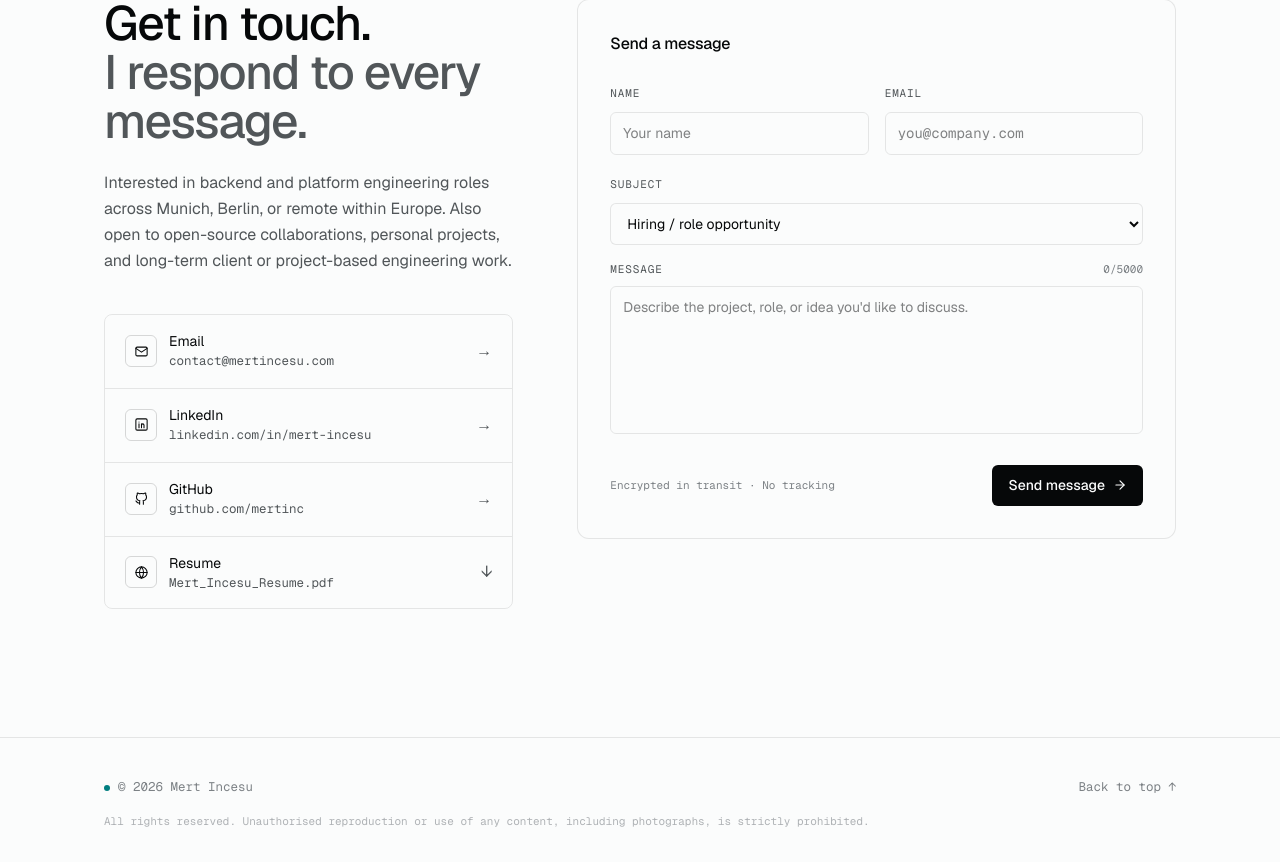
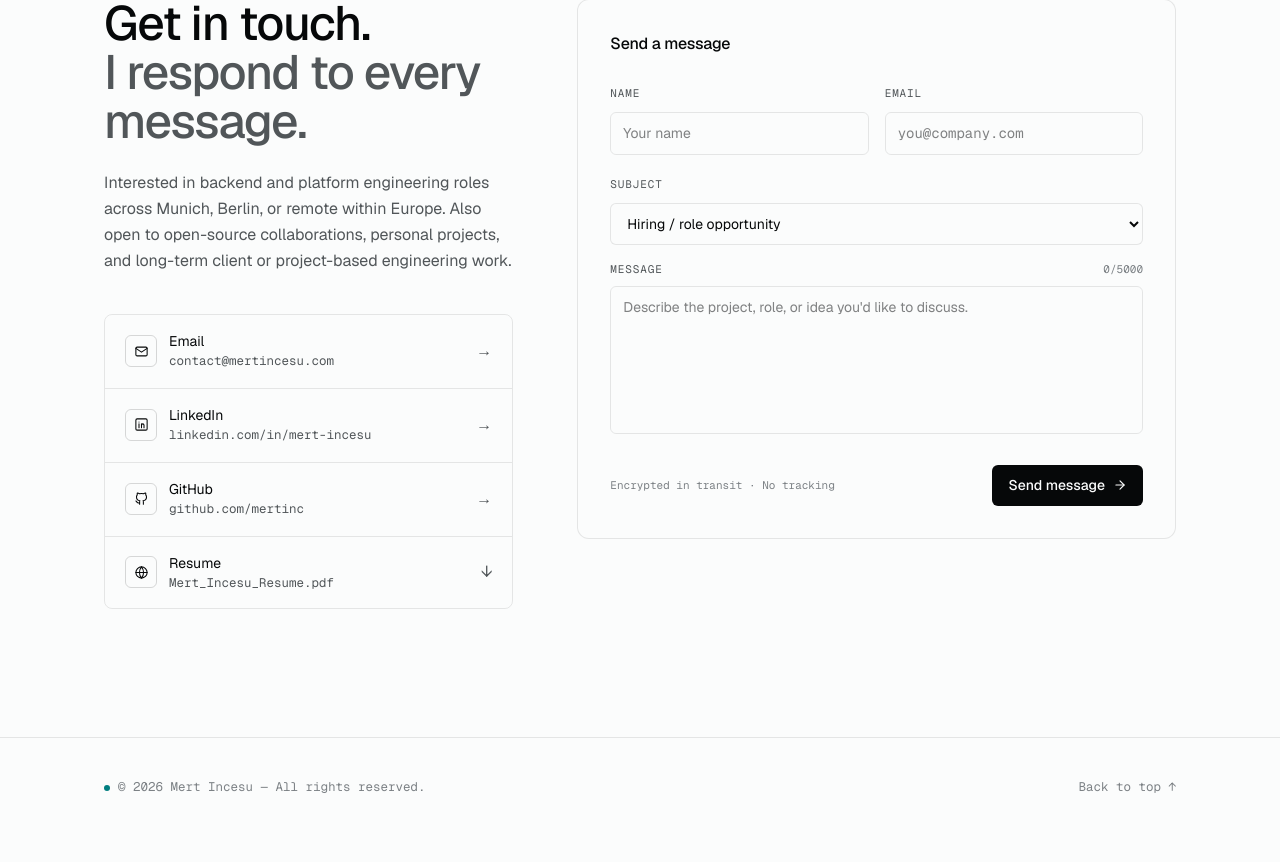
Before and after one commit to mertinc/mertincesu-website, a Next.js app: page / in a window 1280 px wide. Shown: the part 4362-5224 px from the top of the page. After the commit the page ends 5199 px from the top, so only its background shows below. Built offline with nearby package versions, Linux system fonts and the light colour scheme.

Commit message:
Simplify footer copyright to single concise rights line

```diff
--- a/components/footer.tsx
+++ b/components/footer.tsx
@@ -3,8 +3,7 @@ import type { Dictionary } from "@/lib/i18n/dictionaries/en";
 export default function Footer({ dict }: { dict: Dictionary["footer"] }) {
   return (
     <footer className="border-t border-line">
-      <div className="max-w-[1120px] mx-auto px-6 pt-10 pb-8 flex flex-col gap-4 text-[12.5px] text-dim font-mono">
-        <div className="flex flex-wrap items-center justify-between gap-4">
+      <div className="max-w-[1120px] mx-auto px-6 py-10 flex flex-wrap items-center justify-between gap-4 text-[12.5px] text-dim font-mono">
         <div className="flex items-center gap-2">
           <span className="w-1.5 h-1.5 rounded-full bg-accent" aria-hidden="true" />
           <span>{dict.copyright}</span>
@@ -13,8 +12,6 @@ export default function Footer({ dict }: { dict: Dictionary["footer"] }) {
           {dict.backToTop}
         </a>
       </div>
-        <p className="text-[11px] text-dim/60">{dict.rights}</p>
-      </div>
     </footer>
   );
 }
--- a/lib/i18n/dictionaries/de.ts
+++ b/lib/i18n/dictionaries/de.ts
@@ -212,9 +212,8 @@ const de: Dictionary = {
     },
   },
   footer: {
-    copyright: "© 2026 Mert Incesu",
+    copyright: "© 2026 Mert Incesu — Alle Rechte vorbehalten.",
     backToTop: "Nach oben ↑",
-    rights: "Alle Rechte vorbehalten. Unerlaubte Vervielfältigung oder Verwendung von Inhalten, einschließlich Fotografien, ist strengstens untersagt.",
   },
 };
 
--- a/lib/i18n/dictionaries/en.ts
+++ b/lib/i18n/dictionaries/en.ts
@@ -210,9 +210,8 @@ const en = {
     },
   },
   footer: {
-    copyright: "© 2026 Mert Incesu",
+    copyright: "© 2026 Mert Incesu — All rights reserved.",
     backToTop: "Back to top ↑",
-    rights: "All rights reserved. Unauthorised reproduction or use of any content, including photographs, is strictly prohibited.",
   },
 };
 
--- a/lib/i18n/dictionaries/tr.ts
+++ b/lib/i18n/dictionaries/tr.ts
@@ -212,9 +212,8 @@ const tr: Dictionary = {
     },
   },
   footer: {
-    copyright: "© 2026 Mert Incesu",
+    copyright: "© 2026 Mert Incesu — Tüm hakları saklıdır.",
     backToTop: "Başa dön ↑",
-    rights: "Tüm hakları saklıdır. Fotoğraflar dahil tüm içeriklerin izinsiz çoğaltılması veya kullanılması kesinlikle yasaktır.",
   },
 };
 
```
Lines whose indentation alone changed are shown as unchanged.
